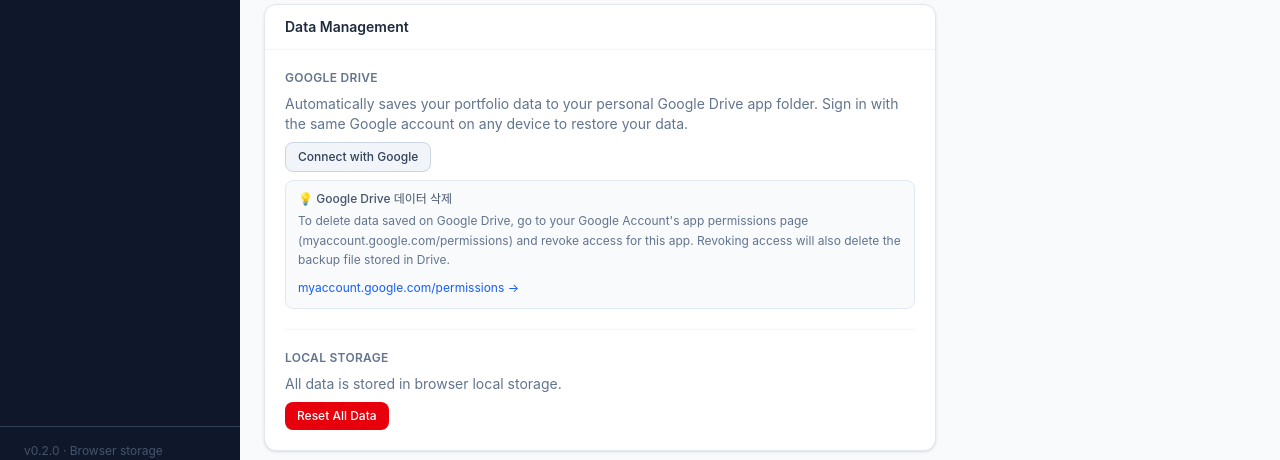
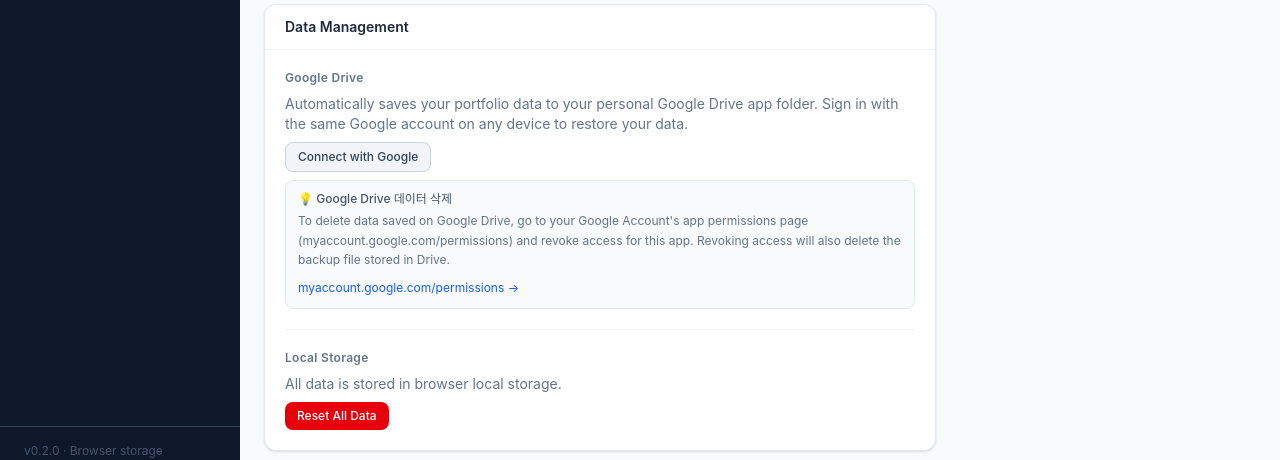
Before and after one commit to idenrai/portfolio-bridge, a React (Vite) app: page /settings in a window 1280 px wide. Shown: the part 381-841 px from the top of the page. Built offline with nearby package versions, Linux system fonts and the light colour scheme; no server answers.

Commit message:
fix: 데이터 관리 섹션명 uppercase 제거

```diff
--- a/src/pages/Settings.tsx
+++ b/src/pages/Settings.tsx
@@ -176,7 +176,7 @@
         <div className="space-y-5">
           {/* Google Drive 연동 */}
           <div className="space-y-2">
-            <p className="text-xs font-semibold text-slate-500 uppercase tracking-wide">
+            <p className="text-xs font-semibold text-slate-500 tracking-wide">
               Google Drive
             </p>
             {drive.isConnected ? (
@@ -293,7 +293,7 @@
 
           {/* 로컬 스토리지 초기화 */}
           <div className="space-y-2">
-            <p className="text-xs font-semibold text-slate-500 uppercase tracking-wide">
+            <p className="text-xs font-semibold text-slate-500 tracking-wide">
               {t.settings_data_local_title}
             </p>
             <p className="text-sm text-slate-500">{t.settings_data_desc}</p>
```
